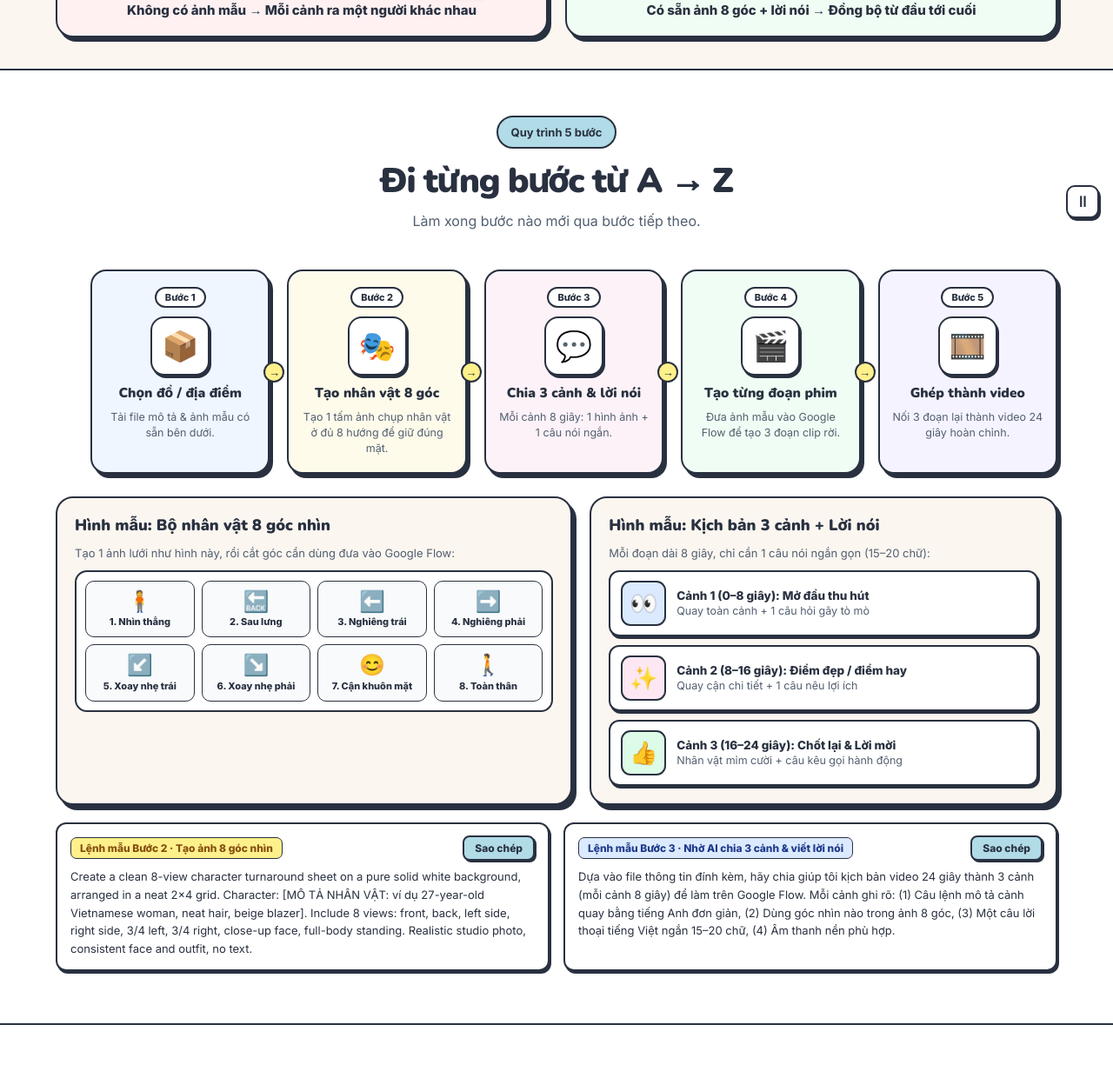
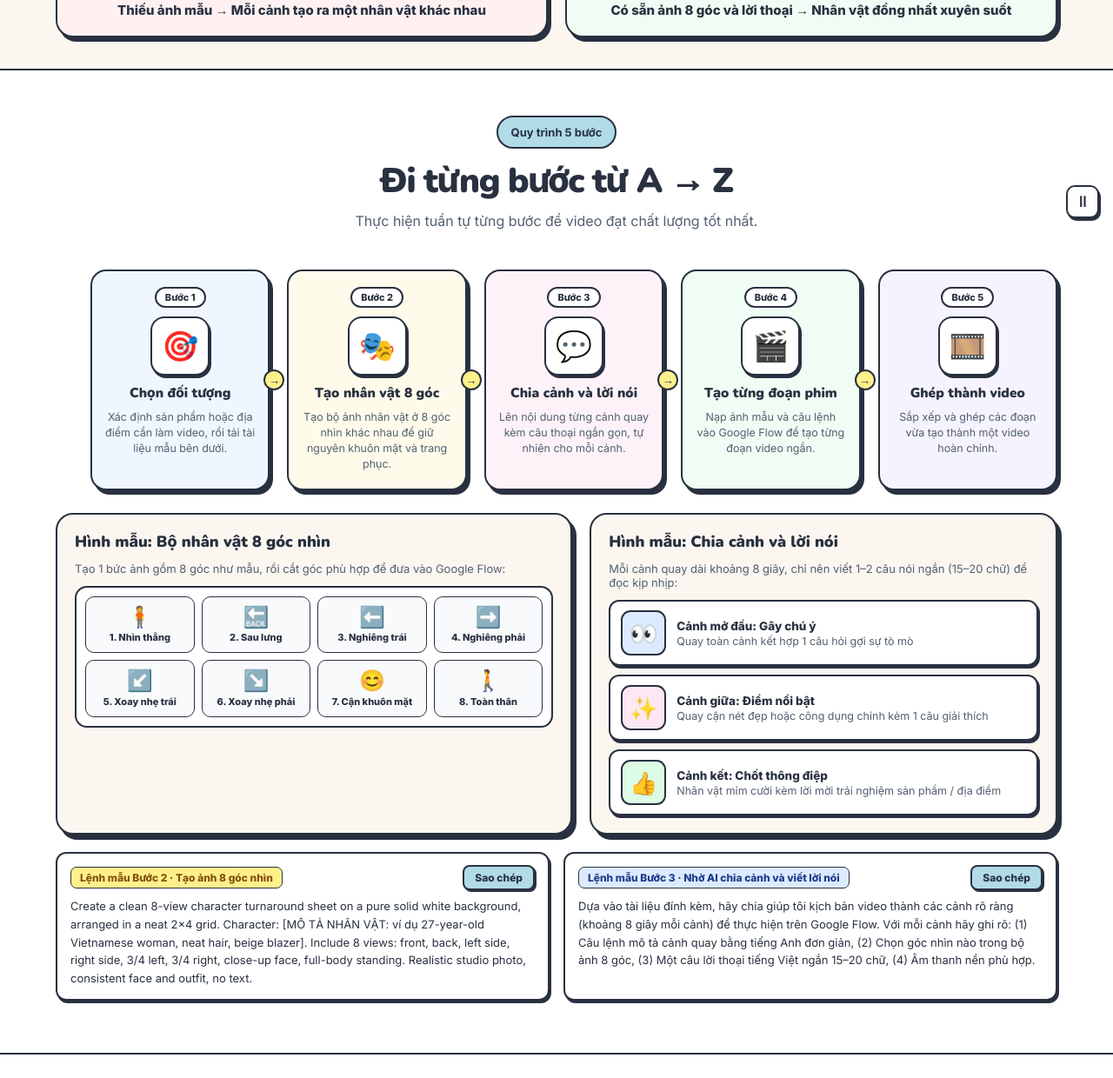
Before and after one commit to nguyentuanviet12k1d22cntt02-eng/AI_10, a React app: page lessons/bai-tap-them.html in a window 1280 px wide. Shown: the part 533-1773 px from the top of the page at 87% size. Built offline with nearby package versions, Linux system fonts and the light colour scheme.

Commit message:
polish: Chinh cach hanh van huong dan Buoc 1 Chon doi tuong, Buoc 3 Chia canh va loi noi tu nhien hon

```diff
--- a/lessons/bai-tap-them.html
+++ b/lessons/bai-tap-them.html
@@ -45,18 +45,18 @@
         <div class="section-heading extra-page-heading">
           <p class="pill pill-lavender">Làm video AI dễ hiểu</p>
           <h1 id="extra-title">Cách làm video <span>Google Flow</span></h1>
-          <p>Nhìn hình là hiểu ngay: muốn video mượt và giống cùng một người từ đầu đến cuối, hãy chuẩn bị hình mẫu trước khi bấm tạo phim.</p>
+          <p>Để video mượt mà và giữ nguyên hình dáng nhân vật, sản phẩm qua từng cảnh quay, hãy chuẩn bị ảnh mẫu và kịch bản trước khi tạo video.</p>
         </div>
 
         <div class="visual-mindset-grid" aria-label="So sánh cách làm sai và đúng">
           <!-- LÀM VỘI -->
           <article class="visual-mindset-card bad">
-            <span class="vm-badge">❌ Làm vội (Viết luôn 1 câu)</span>
+            <span class="vm-badge">❌ Làm vội (Chỉ gõ 1 câu lệnh)</span>
             <div class="vm-filmstrip" aria-hidden="true">
               <div class="vm-frame">
                 <span class="vm-emoji">👩</span>
                 <strong>Cảnh 1</strong>
-                <small>Mặt kiểu A</small>
+                <small>Khuôn mặt A</small>
               </div>
               <div class="vm-frame">
                 <span class="vm-emoji">👩‍🦱</span>
@@ -69,12 +69,12 @@
                 <small>Lệch hoàn toàn</small>
               </div>
             </div>
-            <p class="vm-caption">Không có ảnh mẫu → Mỗi cảnh ra một người khác nhau</p>
+            <p class="vm-caption">Thiếu ảnh mẫu → Mỗi cảnh tạo ra một nhân vật khác nhau</p>
           </article>
 
           <!-- LÀM ĐÚNG -->
           <article class="visual-mindset-card good">
-            <span class="vm-badge">✅ Làm đúng (Chuẩn bị 8 góc nhìn)</span>
+            <span class="vm-badge">✅ Làm bài bản (Chuẩn bị 8 góc nhìn)</span>
             <div class="vm-filmstrip" aria-hidden="true">
               <div class="vm-frame">
                 <span class="vm-emoji">👩</span>
@@ -92,7 +92,7 @@
                 <small>Giống 100%</small>
               </div>
             </div>
-            <p class="vm-caption">Có sẵn ảnh 8 góc + lời nói → Đồng bộ từ đầu tới cuối</p>
+            <p class="vm-caption">Có sẵn ảnh 8 góc và lời thoại → Nhân vật đồng nhất xuyên suốt</p>
           </article>
         </div>
       </div>
@@ -104,51 +104,51 @@
         <div class="section-heading">
           <p class="pill pill-blue">Quy trình 5 bước</p>
           <h2 id="pipeline-title">Đi từng bước từ A → Z</h2>
-          <p>Làm xong bước nào mới qua bước tiếp theo.</p>
+          <p>Thực hiện tuần tự từng bước để video đạt chất lượng tốt nhất.</p>
         </div>
 
         <ol class="pipeline-board" role="list">
           <li class="pipeline-stage st-1">
             <span class="stage-num">Bước 1</span>
-            <div class="stage-art" aria-hidden="true">📦</div>
-            <h3>Chọn đồ / địa điểm</h3>
-            <p>Tải file mô tả &amp; ảnh mẫu có sẵn bên dưới.</p>
+            <div class="stage-art" aria-hidden="true">🎯</div>
+            <h3>Chọn đối tượng</h3>
+            <p>Xác định sản phẩm hoặc địa điểm cần làm video, rồi tải tài liệu mẫu bên dưới.</p>
           </li>
 
           <li class="pipeline-stage st-2">
             <span class="stage-num">Bước 2</span>
             <div class="stage-art" aria-hidden="true">🎭</div>
             <h3>Tạo nhân vật 8 góc</h3>
-            <p>Tạo 1 tấm ảnh chụp nhân vật ở đủ 8 hướng để giữ đúng mặt.</p>
+            <p>Tạo bộ ảnh nhân vật ở 8 góc nhìn khác nhau để giữ nguyên khuôn mặt và trang phục.</p>
           </li>
 
           <li class="pipeline-stage st-3">
             <span class="stage-num">Bước 3</span>
             <div class="stage-art" aria-hidden="true">💬</div>
-            <h3>Chia 3 cảnh &amp; lời nói</h3>
-            <p>Mỗi cảnh 8 giây: 1 hình ảnh + 1 câu nói ngắn.</p>
+            <h3>Chia cảnh và lời nói</h3>
+            <p>Lên nội dung từng cảnh quay kèm câu thoại ngắn gọn, tự nhiên cho mỗi cảnh.</p>
           </li>
 
           <li class="pipeline-stage st-4">
             <span class="stage-num">Bước 4</span>
             <div class="stage-art" aria-hidden="true">🎬</div>
             <h3>Tạo từng đoạn phim</h3>
-            <p>Đưa ảnh mẫu vào Google Flow để tạo 3 đoạn clip rời.</p>
+            <p>Nạp ảnh mẫu và câu lệnh vào Google Flow để tạo từng đoạn video ngắn.</p>
           </li>
 
           <li class="pipeline-stage st-5">
             <span class="stage-num">Bước 5</span>
             <div class="stage-art" aria-hidden="true">🎞️</div>
             <h3>Ghép thành video</h3>
-            <p>Nối 3 đoạn lại thành video 24 giây hoàn chỉnh.</p>
+            <p>Sắp xếp và ghép các đoạn vừa tạo thành một video hoàn chỉnh.</p>
           </li>
         </ol>
 
-        <!-- HÌNH MINH HỌA 8 GÓC & 3 CẢNH -->
+        <!-- HÌNH MINH HỌA 8 GÓC & CHIA CẢNH -->
         <div class="visual-guides-grid">
           <div class="visual-panel">
             <h3>Hình mẫu: Bộ nhân vật 8 góc nhìn</h3>
-            <p class="visual-panel-sub">Tạo 1 ảnh lưới như hình này, rồi cắt góc cần dùng đưa vào Google Flow:</p>
+            <p class="visual-panel-sub">Tạo 1 bức ảnh gồm 8 góc như mẫu, rồi cắt góc phù hợp để đưa vào Google Flow:</p>
             <div class="eight-sheet-mockup" aria-label="Minh họa 8 góc nhìn">
               <div class="sheet-cell"><span>🧍</span><strong>1. Nhìn thẳng</strong></div>
               <div class="sheet-cell"><span>🔙</span><strong>2. Sau lưng</strong></div>
@@ -162,28 +162,28 @@
           </div>
 
           <div class="visual-panel">
-            <h3>Hình mẫu: Kịch bản 3 cảnh + Lời nói</h3>
-            <p class="visual-panel-sub">Mỗi đoạn dài 8 giây, chỉ cần 1 câu nói ngắn gọn (15–20 chữ):</p>
+            <h3>Hình mẫu: Chia cảnh và lời nói</h3>
+            <p class="visual-panel-sub">Mỗi cảnh quay dài khoảng 8 giây, chỉ nên viết 1–2 câu nói ngắn (15–20 chữ) để đọc kịp nhịp:</p>
             <div class="storyboard-strip">
               <div class="strip-shot s1">
                 <div class="strip-icon" aria-hidden="true">👀</div>
                 <div class="strip-info">
-                  <strong>Cảnh 1 (0–8 giây): Mở đầu thu hút</strong>
-                  <span>Quay toàn cảnh + 1 câu hỏi gây tò mò</span>
+                  <strong>Cảnh mở đầu: Gây chú ý</strong>
+                  <span>Quay toàn cảnh kết hợp 1 câu hỏi gợi sự tò mò</span>
                 </div>
               </div>
               <div class="strip-shot s2">
                 <div class="strip-icon" aria-hidden="true">✨</div>
                 <div class="strip-info">
-                  <strong>Cảnh 2 (8–16 giây): Điểm đẹp / điểm hay</strong>
-                  <span>Quay cận chi tiết + 1 câu nêu lợi ích</span>
+                  <strong>Cảnh giữa: Điểm nổi bật</strong>
+                  <span>Quay cận nét đẹp hoặc công dụng chính kèm 1 câu giải thích</span>
                 </div>
               </div>
               <div class="strip-shot s3">
                 <div class="strip-icon" aria-hidden="true">👍</div>
                 <div class="strip-info">
-                  <strong>Cảnh 3 (16–24 giây): Chốt lại &amp; Lời mời</strong>
-                  <span>Nhân vật mỉm cười + câu kêu gọi hành động</span>
+                  <strong>Cảnh kết: Chốt thông điệp</strong>
+                  <span>Nhân vật mỉm cười kèm lời mời trải nghiệm sản phẩm / địa điểm</span>
                 </div>
               </div>
             </div>
@@ -203,10 +203,10 @@
 
           <div class="step-prompt-item">
             <div class="step-prompt-header">
-              <span class="step-badge step-1">Lệnh mẫu Bước 3 · Nhờ AI chia 3 cảnh &amp; viết lời nói</span>
+              <span class="step-badge step-1">Lệnh mẫu Bước 3 · Nhờ AI chia cảnh và viết lời nói</span>
               <button type="button" class="copy-btn" data-copy="p-pipe-script">Sao chép</button>
             </div>
-            <p id="p-pipe-script" class="prompt-text">Dựa vào file thông tin đính kèm, hãy chia giúp tôi kịch bản video 24 giây thành 3 cảnh (mỗi cảnh 8 giây) để làm trên Google Flow. Mỗi cảnh ghi rõ: (1) Câu lệnh mô tả cảnh quay bằng tiếng Anh đơn giản, (2) Dùng góc nhìn nào trong ảnh 8 góc, (3) Một câu lời thoại tiếng Việt ngắn 15–20 chữ, (4) Âm thanh nền phù hợp.</p>
+            <p id="p-pipe-script" class="prompt-text">Dựa vào tài liệu đính kèm, hãy chia giúp tôi kịch bản video thành các cảnh rõ ràng (khoảng 8 giây mỗi cảnh) để thực hiện trên Google Flow. Với mỗi cảnh hãy ghi rõ: (1) Câu lệnh mô tả cảnh quay bằng tiếng Anh đơn giản, (2) Chọn góc nhìn nào trong bộ ảnh 8 góc, (3) Một câu lời thoại tiếng Việt ngắn 15–20 chữ, (4) Âm thanh nền phù hợp.</p>
             <p class="copy-status" role="status"></p>
           </div>
         </div>
@@ -220,7 +220,7 @@
           <div>
             <p class="pill pill-pink">Thực hành ngay</p>
             <h2>3 Bài tập tự làm theo mẫu</h2>
-            <p>Tải ảnh &amp; file thông tin về máy, tự làm theo 5 bước ở trên, rồi bấm mở khóa để xem gợi ý.</p>
+            <p>Tải tài liệu và ảnh mẫu về máy, làm tuần tự theo 5 bước hướng dẫn ở trên, rồi bấm mở khóa để đối chiếu câu lệnh mẫu.</p>
           </div>
           <button type="button" class="master-unlock-btn" id="btn-master-unlock" title="Mở khóa toàn bộ gợi ý">
             <span aria-hidden="true">🔒</span>
@@ -242,9 +242,9 @@
 
             <div class="exercise-brief-grid">
               <div class="mini-steps-list">
-                <div class="mini-step-row"><span>🎭</span><span><strong>Nhân vật:</strong> Tạo ảnh 8 góc cho bạn nữ tên <strong>Minh Anh</strong> (áo vest be, tóc búi gọn).</span></div>
-                <div class="mini-step-row"><span>🖼️</span><span><strong>Ảnh sản phẩm:</strong> Dùng ảnh chiếc ghế bên cạnh đưa vào Google Flow để ghế không bị đổi kiểu.</span></div>
-                <div class="mini-step-row"><span>🎬</span><span><strong>3 cảnh cần ghép:</strong> Quay quanh ghế → Ngồi ngả lưng êm → Làm việc thoải mái kèm lời nói.</span></div>
+                <div class="mini-step-row"><span>🎭</span><span><strong>Nhân vật:</strong> Tạo ảnh 8 góc nhìn cho bạn nữ tên <strong>Minh Anh</strong> (áo vest be, tóc búi gọn).</span></div>
+                <div class="mini-step-row"><span>🖼️</span><span><strong>Ảnh mẫu:</strong> Tải ảnh chiếc ghế bên cạnh để đưa vào Google Flow, giúp ghế giữ đúng kiểu dáng.</span></div>
+                <div class="mini-step-row"><span>🎬</span><span><strong>Kịch bản 3 cảnh:</strong> Quay toàn cảnh ghế → Minh Anh ngồi ngả lưng êm ái → Làm việc thoải mái kèm lời thoại.</span></div>
               </div>
               <figure class="input-photo-card">
                 <img src="../assets/data/bai-tap-them/img-ghe-ergoair.png" alt="Ảnh sản phẩm mẫu Ghế Công Thái Học ErgoAir Pro">
@@ -351,9 +351,9 @@
 
             <div class="exercise-brief-grid">
               <div class="mini-steps-list">
-                <div class="mini-step-row"><span>🎭</span><span><strong>Nhân vật:</strong> Tạo ảnh 8 góc cho bạn nữ tên <strong>Khánh Vy</strong> (24 tuổi, áo sơ mi trắng kem).</span></div>
-                <div class="mini-step-row"><span>🖼️</span><span><strong>Ảnh sản phẩm:</strong> Dùng ảnh hộp kẹo bên cạnh để giữ đúng màu sắc và hình dáng kẹo.</span></div>
-                <div class="mini-step-row"><span>🎬</span><span><strong>3 cảnh cần ghép:</strong> Nhìn toàn hộp kẹo → Quay chậm viên kẹo rơi → Khánh Vy ăn thử vui vẻ.</span></div>
+                <div class="mini-step-row"><span>🎭</span><span><strong>Nhân vật:</strong> Tạo ảnh 8 góc nhìn cho bạn nữ tên <strong>Khánh Vy</strong> (24 tuổi, áo sơ mi trắng kem).</span></div>
+                <div class="mini-step-row"><span>🖼️</span><span><strong>Ảnh mẫu:</strong> Tải ảnh hộp kẹo bên cạnh để đưa vào Google Flow, giữ nguyên màu sắc và bao bì.</span></div>
+                <div class="mini-step-row"><span>🎬</span><span><strong>Kịch bản 3 cảnh:</strong> Quay hộp kẹo → Quay chậm viên kẹo rơi → Khánh Vy thưởng thức vui vẻ kèm lời thoại.</span></div>
               </div>
               <figure class="input-photo-card">
                 <img src="../assets/data/bai-tap-them/img-keo-cocojoy.png" alt="Ảnh hộp kẹo trái cây nhiệt đới CocoJoy">
@@ -460,9 +460,9 @@
 
             <div class="exercise-brief-grid no-image">
               <div class="mini-steps-list">
-                <div class="mini-step-row"><span>🎭</span><span><strong>Nhân vật:</strong> Tạo ảnh 8 góc cho bạn nam du lịch tên <strong>Hoàng Nam</strong> (áo xanh nhạt, đeo máy ảnh).</span></div>
-                <div class="mini-step-row"><span>📄</span><span><strong>Thông tin đầu vào:</strong> Đọc 3 địa điểm gợi ý trong file Word (Cầu Rồng – Biển Mỹ Khê – Sông Hàn).</span></div>
-                <div class="mini-step-row"><span>🎬</span><span><strong>3 cảnh cần ghép:</strong> Quay trên cao Cầu Rồng hoàng hôn → Hoàng Nam đi dạo biển sáng → Ngồi cà phê đêm sông Hàn.</span></div>
+                <div class="mini-step-row"><span>🎭</span><span><strong>Nhân vật:</strong> Tạo ảnh 8 góc nhìn cho nhân vật du lịch tên <strong>Hoàng Nam</strong> (áo xanh nhạt, đeo máy ảnh).</span></div>
+                <div class="mini-step-row"><span>📄</span><span><strong>Tài liệu mẫu:</strong> Tải file Word để xem thông tin 3 điểm đến tại Đà Nẵng (Cầu Rồng – Biển Mỹ Khê – Sông Hàn).</span></div>
+                <div class="mini-step-row"><span>🎬</span><span><strong>Kịch bản 3 cảnh:</strong> Quay toàn cảnh Cầu Rồng hoàng hôn → Hoàng Nam dạo biển sáng sớm → Ngồi cà phê đêm bên sông Hàn.</span></div>
               </div>
             </div>
 
```
